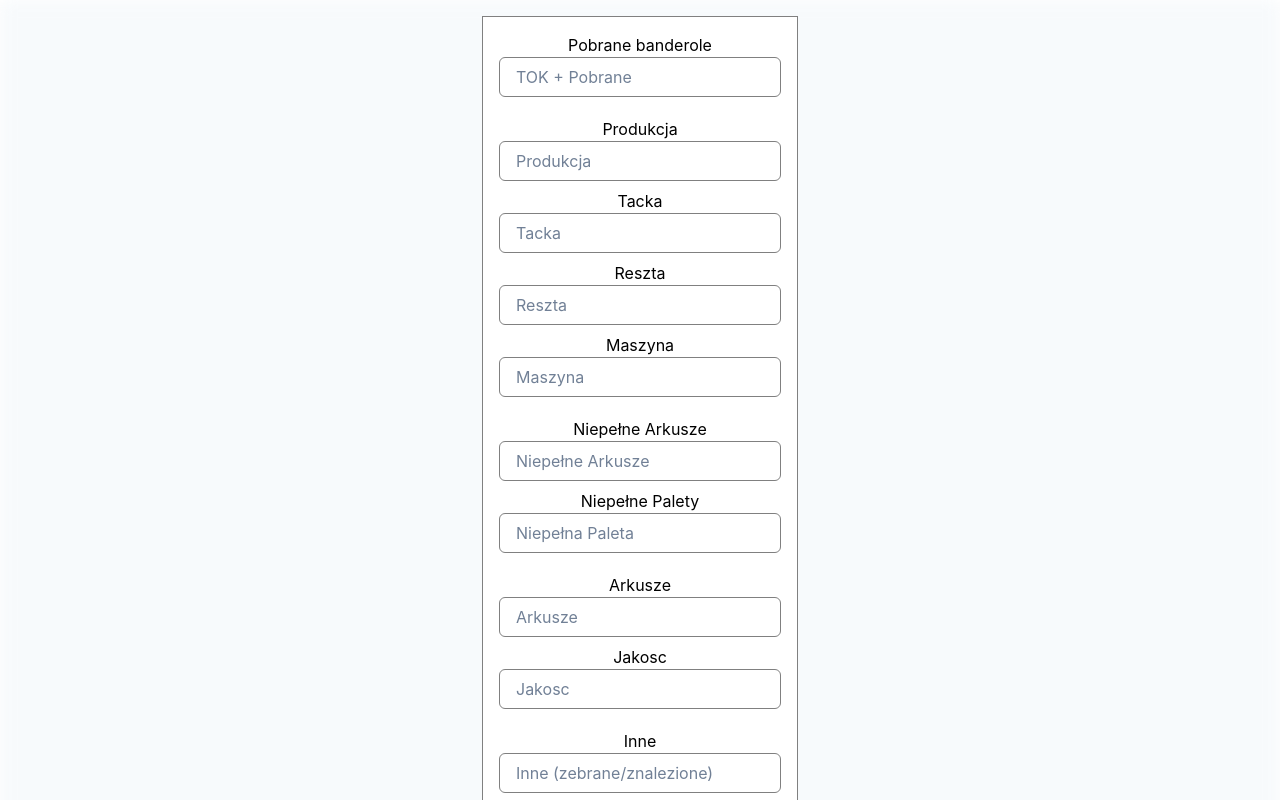
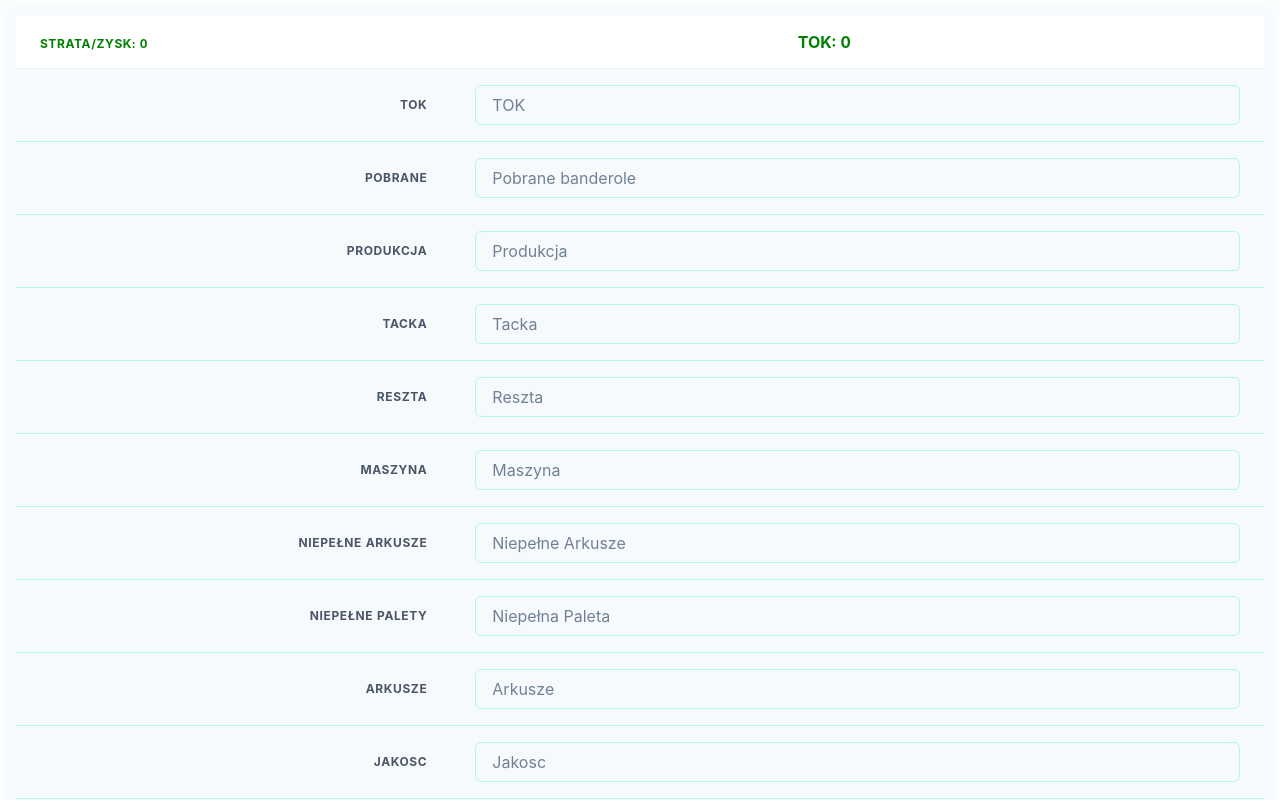
Before and after one commit to jstarzon/banderole-v2, a React (Create React App) app: page / in a window 1280 px wide. Shown: the top 800 px of the page. Built offline with nearby package versions, Linux system fonts and the light colour scheme.

Commit message:
Add files via upload

```diff
--- a/src/StampCounting.js
+++ b/src/StampCounting.js
@@ -1,9 +1,11 @@
 import React, { useState} from 'react';
 import { Box, Text, Input, Button, Grid,Flex } from '@chakra-ui/react';
+import { TableContainer, Table, Tbody, Tr, Td, Th, Thead, TableCaption } from '@chakra-ui/react';
 
 const StampCounting = () => {
   const placeholders = {
-    pobrane: 'TOK + Pobrane',
+    wtok:'TOK',
+    pobrane: 'Pobrane banderole',
     produkcja: 'Produkcja',
     tacka: 'Tacka',
     reszta: 'Reszta',
@@ -14,6 +16,7 @@ const StampCounting = () => {
     jakosc: 'Jakosc',
     inne: 'Inne (zebrane/znalezione)',
   };
+  const [wtok, setWtok] = useState('');
   const [pobrane, setPobrane] = useState('');
   const [tacka, setTacka] = useState('');
   const [reszta, setReszta] = useState('');
@@ -50,7 +53,8 @@ const StampCounting = () => {
       Number(niepelneark) +
       Number(niepelnepal) +
       Number(inne) -
-      Number(pobrane);
+      Number(pobrane)-
+      Number(wtok);
 
     return result;
   };
@@ -71,6 +75,7 @@ const StampCounting = () => {
   const sendDataToDatabase = () => {
     // Check if any fields are empty or contain non-numerical values
     if (
+      wtok === '' ||
       pobrane === '' ||
       tacka === '' ||
       reszta === '' ||
@@ -81,6 +86,7 @@ const StampCounting = () => {
       jakosc === '' ||
       maszyna === '' ||
       inne === '' ||
+      isNaN(Number(wtok)) ||
       isNaN(Number(pobrane)) ||
       isNaN(Number(tacka)) ||
       isNaN(Number(reszta)) ||
@@ -101,6 +107,7 @@ const StampCounting = () => {
     const tok = calculateTOK();
     // Create a data object to send to the server
     const data = {
+      wtok: Number(wtok),
       pobrane: Number(pobrane),
       tacka: Number(tacka),
       reszta: Number(reszta),
@@ -128,6 +135,7 @@ const StampCounting = () => {
         if (response.ok) {
           console.log('Data sent successfully');
           // Reset the input fields
+          setWtok('');
           setPobrane('');
           setTacka('');
           setReszta('');
@@ -151,6 +159,7 @@ const StampCounting = () => {
 
 
   const isSendButtonDisabled =
+    wtok === '' ||
     pobrane === '' ||
     tacka === '' ||
     reszta === '' ||
@@ -161,6 +170,7 @@ const StampCounting = () => {
     jakosc === '' ||
     maszyna === '' ||
     inne === '' ||
+    isNaN(Number(wtok)) ||
     isNaN(Number(pobrane)) ||
     isNaN(Number(tacka)) ||
     isNaN(Number(reszta)) ||
@@ -174,113 +184,124 @@ const StampCounting = () => {
 
 
       return (
-    <Box p={4} >
-        <Grid  gap={4} justifyItems="center">
-          <Flex direction="column" alignItems="center" border="1px solid gray" p={4} bg="white" color="black">
-              <Text textAlign="left">Pobrane banderole</Text>
-              <Input
+
+
+
+
+<Box p={4}>
+    {/* Column 1 */}
+    <TableContainer>
+    <Table>
+      <Th fontWeight="bold" style={{ color: calculateBanderole() < 0 ? 'red' : 'green' }} bg='white'>
+        STRATA/ZYSK: {calculateBanderole()}
+      </Th>
+      <Td fontWeight="bold" color="green" bg='white'>
+        TOK: {calculateTOK()}
+      </Td>
+    </Table>
+    </TableContainer>
+    <TableContainer>
+      <Table variant='striped' colorScheme='teal'>
+        <TableCaption>Kalkulator Banderol</TableCaption>
+        <Thead>
+          <Tr>
+            <Th isNumeric>TOK</Th>
+            <Td><Input
+              value={wtok}
+              placeholder={placeholders.wtok}
+              onChange={(event) => handleInputChange(event, setWtok)}
+            /></Td>
+          </Tr>
+          <Tr>
+            <Th isNumeric>Pobrane</Th>
+            <Td><Input
               value={pobrane}
               placeholder={placeholders.pobrane}
               onChange={(event) => handleInputChange(event, setPobrane)}
-
-                size="md"
-                mb={5}
-              />
-              <Text textAlign="left">Produkcja</Text>
-              <Input
+            /></Td>
+          </Tr>
+          <Tr>
+            <Th isNumeric>Produkcja</Th>
+            <Td><Input
               value={produkcja}
               placeholder={placeholders.produkcja}
               onChange={(event) => handleInputChange(event, setProdukcja)}
-
-                size="md"
-                mb={2}
-              />
-              <Text textAlign="center">Tacka</Text>
-              <Input
+            /></Td>
+          </Tr>
+          <Tr>
+            <Th isNumeric>Tacka</Th>
+            <Td><Input
               value={tacka}
               placeholder={placeholders.tacka}
               onChange={(event) => handleInputChange(event, setTacka)}
-
-                size="md"
-                mb={2}
-              />
-              <Text textAlign="center">Reszta</Text>
-              <Input
+            /></Td>
+          </Tr>
+          <Tr>
+            <Th isNumeric>Reszta</Th>
+            <Td><Input
               value={reszta}
               placeholder={placeholders.reszta}
               onChange={(event) => handleInputChange(event, setReszta)}
+            /></Td>
+          </Tr>
+        </Thead>
 
-                size="md"
-                mb={2}
-              />
-              <Text textAlign="center">Maszyna</Text>
-              <Input
+        <Thead>
+          <Tr>
+            <Th isNumeric>Maszyna</Th>
+            <Td><Input
               value={maszyna}
               placeholder={placeholders.maszyna}
               onChange={(event) => handleInputChange(event, setMaszyna)}
-
-                size="md"
-                mb={5}
-              />
-              <Text textAlign="center">Niepełne Arkusze</Text>
-              <Input
+            /></Td>
+          </Tr>
+          <Tr>
+            <Th isNumeric>Niepełne Arkusze</Th>
+            <Td><Input
               value={niepelneark}
               placeholder={placeholders.niepelneark}
               onChange={(event) => handleInputChange(event, setNiepelneArk)}
-
-                size="md"
-                mb={2}
-              />
-              <Text textAlign="center">Niepełne Palety</Text>
-              <Input
+            /></Td>
+          </Tr>
+          <Tr>
+            <Th isNumeric>Niepełne Palety</Th>
+            <Td><Input
               value={niepelnepal}
               placeholder={placeholders.niepelnepal}
               onChange={(event) => handleInputChange(event, setNiepelnePal)}
-
-                size="md"
-                mb={5}
-              />
-              <Text textAlign="center">Arkusze</Text>
-              <Input
+            /></Td>
+          </Tr>
+          <Tr>
+            <Th isNumeric>Arkusze</Th>
+            <Td><Input
               value={arkusze}
               placeholder={placeholders.arkusze}
               onChange={(event) => handleInputChange(event, setArkusze)}
-
-                size="md"
-                mb={2}
-              />
-              <Text textAlign="center">Jakosc</Text>
-              <Input
+            /></Td>
+          </Tr>
+          <Tr>
+            <Th isNumeric>Jakosc</Th>
+            <Td><Input
               value={jakosc}
               placeholder={placeholders.jakosc}
               onChange={(event) => handleInputChange(event, setJakosc)}
-
-                size="md"
-                mb={5}
-              />
-              <Text textAlign="center">Inne</Text>
-              <Input
+            /></Td>
+          </Tr>
+          <Tr>
+            <Th isNumeric>Inne</Th>
+            <Td><Input
               value={inne}
               placeholder={placeholders.inne}
               onChange={(event) => handleInputChange(event, setInne)}
-
-                size="md"
-                mb={2}
-              />
+            /></Td>
+          </Tr>
+        </Thead>
+      </Table>
+    </TableContainer>
 
 
-      {/*<<Button onClick={sendDataToDatabase} disabled={isSendButtonDisabled} >Wyslij dane</Button>*}*/}
-      </Flex>
-      <Box>
-          <Box p={4} borderRadius="md" mb={5} fontWeight="bold" justifyItems="left" style={{ color: calculateBanderole() < 0 ? 'red' : 'green' }} bg='white'>
-            STRATA/ZYSK: {calculateBanderole()}
-          </Box>
-          <Box p={4} borderRadius="md" fontWeight="bold" color="green" bg='white'>
-            TOK: {calculateTOK()}
-          </Box>
-      </Box>
 
-      </Grid>
+
 
 </Box>
   );
```
Lines whose indentation alone changed are shown as unchanged.
